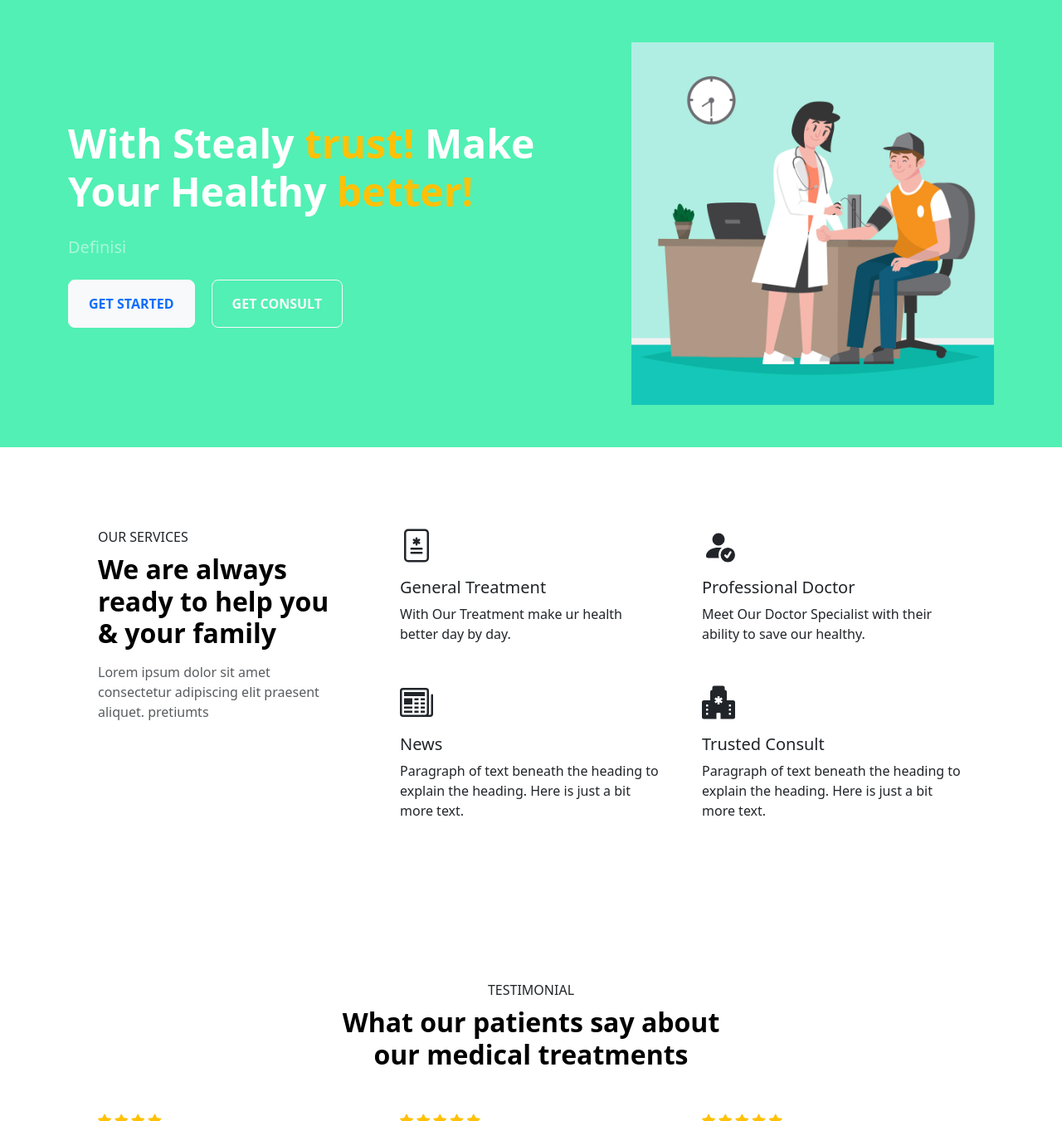
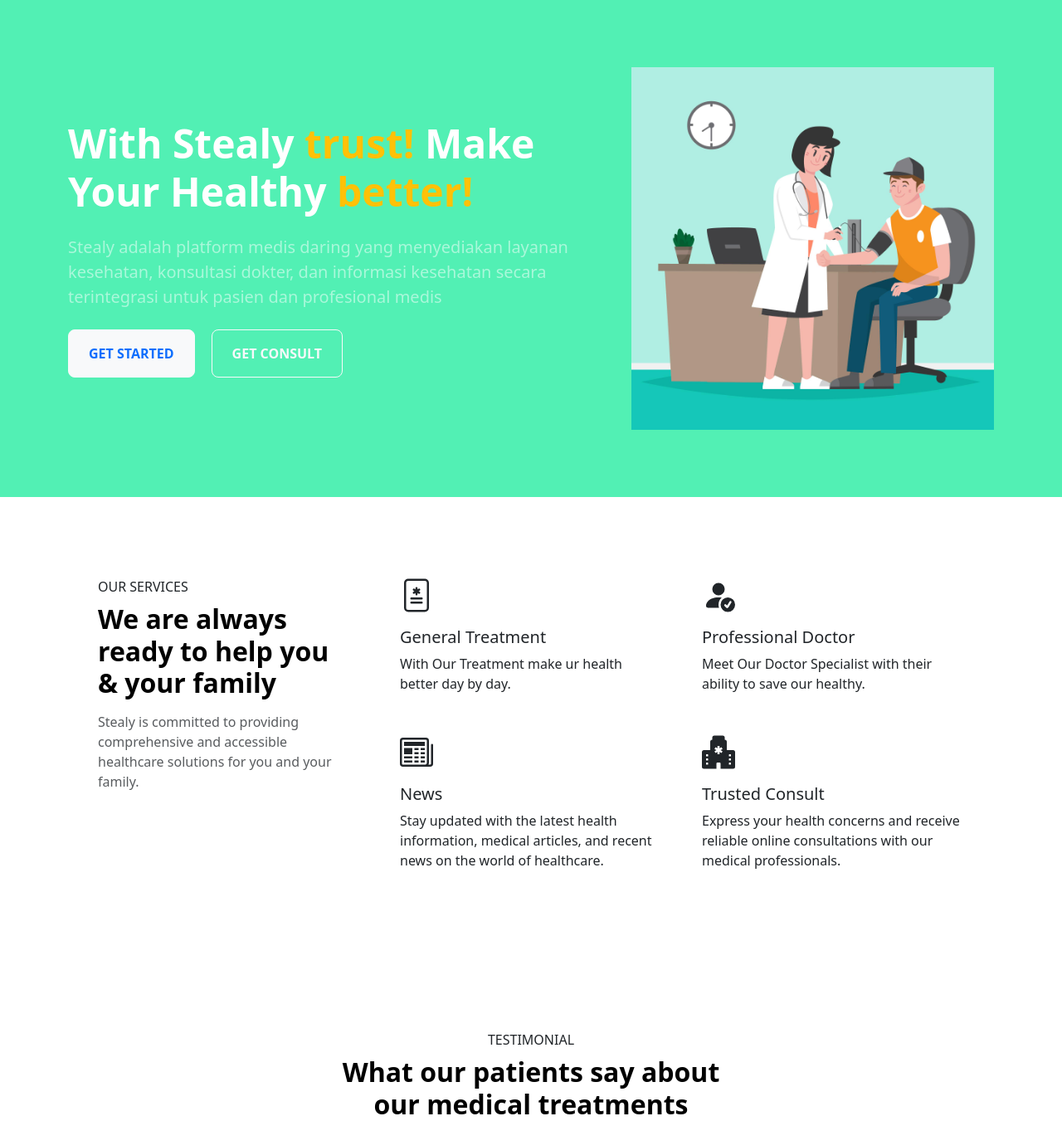
Before and after one commit to LilacSIts/HealthyCare, a Flask app: page / in a window 1280 px wide. Shown: the part 72-1423 px from the top of the page at 83% size. Run offline with Flask 3, Linux system fonts and the light colour scheme.

Commit message:
add placeholder img + text

```diff
--- a/templates/index.html
+++ b/templates/index.html
@@ -8,7 +8,13 @@
     <script src="https://cdn.jsdelivr.net/npm/bootstrap@5.3.0/dist/js/bootstrap.bundle.min.js" integrity="sha384-geWF76RCwLtnZ8qwWowPQNguL3RmwHVBC9FhGdlKrxdiJJigb/j/68SIy3Te4Bkz" crossorigin="anonymous"></script>
     <script src="https://code.jquery.com/jquery-3.7.0.js" integrity="sha256-JlqSTELeR4TLqP0OG9dxM7yDPqX1ox/HfgiSLBj8+kM=" crossorigin="anonymous"></script>
     <link rel="stylesheet" href="https://cdn.jsdelivr.net/npm/bootstrap-icons@1.10.2/font/bootstrap-icons.css" integrity="sha384-b6lVK+yci+bfDmaY1u0zE8YYJt0TZxLEAFyYSLHId4xoVvsrQu3INevFKo+Xir8e" crossorigin="anonymous" />
-  </head>
+  <style>
+    .lead {
+        font-weight: 400;
+    }
+  </style>
+
+</head>
   <body>
     <header class="p-3" style="background-color: #313131;">
         <div class="container">
@@ -65,7 +71,7 @@
                         <h1 class="display-5 fw-bold text-white mb-4">With Stealy <span
                                 class="fw-bold text-warning">trust!</span> Make Your Healthy <span
                                 class="fw-bold text-warning">better!</span></h1>
-                        <p class="lead fw-light text-white-50 mb-4">Definisi</p>
+                        <p class="lead text-white-50 mb-4">Stealy adalah platform medis daring yang menyediakan layanan kesehatan, konsultasi dokter, dan informasi kesehatan secara terintegrasi untuk pasien dan profesional medis</p>
                         <div class="d-grid gap-3 d-sm-flex justify-content-sm-center justify-content-xl-start">
                             <a class="btn btn-light fw-bold text-primary fs-7 rounded-3 px-4 py-3 text-uppercase me-sm-1"
                                 href="#features"> Get Started </a>
@@ -85,8 +91,7 @@
                 <div class="col-lg-4 mb-5 mb-lg-0 pe-lg-5">
                     <p class="text-uppercase mb-2">OUR SERVICES</p>
                     <h2 class="fw-bold mb-3 text-black">We are always ready to help you & your family</h2>
-                    <p class="text-muted">Lorem ipsum dolor sit amet consectetur adipiscing elit praesent aliquet.
-                        pretiumts</p>
+                    <p class="text-muted">Stealy is committed to providing comprehensive and accessible healthcare solutions for you and your family. </p>
                 </div>
                 <div class="col-lg-8">
                     <div class="row gx-5 row-cols-1 row-cols-md-2">
@@ -134,8 +139,7 @@
                                 </svg>
                             </div>
                             <h2 class="h5">News</h2>
-                            <p class="mb-0">Paragraph of text beneath the heading to explain the heading. Here is just a
-                                bit more text.</p>
+                            <p class="mb-0">Stay updated with the latest health information, medical articles, and recent news on the world of healthcare.</p>
                         </div>
                         <div class="col h-100">
                             <div class="mb-3">
@@ -147,8 +151,7 @@
                                 </svg>
                             </div>
                             <h2 class="h5">Trusted Consult</h2>
-                            <p class="mb-0">Paragraph of text beneath the heading to explain the heading. Here is just a
-                                bit more text.</p>
+                            <p class="mb-0">Express your health concerns and receive reliable online consultations with our medical professionals.</p>
                         </div>
                     </div>
                 </div>
--- a/templates/login.html
+++ b/templates/login.html
@@ -85,7 +85,7 @@
                     <li><a href="/about" class="nav-link px-2 text-white">About</a></li>
                 </ul>
 
-                <div class="text-end">
+                <!-- <div class="text-end">
                     <button type="button" class="btn btn-outline-light me-2" data-bs-toggle="modal"
                         data-bs-target="#staticBackdrop">
                         Login
@@ -113,7 +113,7 @@
                             </div>
                         </div>
                     </div>
-            </div>
+            </div> -->
 
         </div>
 
--- a/templates/register.html
+++ b/templates/register.html
@@ -118,7 +118,7 @@
                 <li><a href="/about" class="nav-link px-2 text-white">About</a></li>
             </ul>
 
-            <div class="text-end">
+            <!-- <div class="text-end">
                 <button type="button" class="btn btn-outline-light me-2" data-bs-toggle="modal"
                     data-bs-target="#staticBackdrop">
                     Login
@@ -146,7 +146,7 @@
                         </div>
                     </div>
                 </div>
-        </div>
+        </div> -->
 
     </div>
 
```
Also changed, not shown: templates/about.html (+5 -5 lines), templates/blog.html (+4 -4 lines), static/about1.jpg (added), static/about2.jpg (added), static/blog1.jpg (added), static/blog2.jpg (added), static/blog3.jpg (added).
